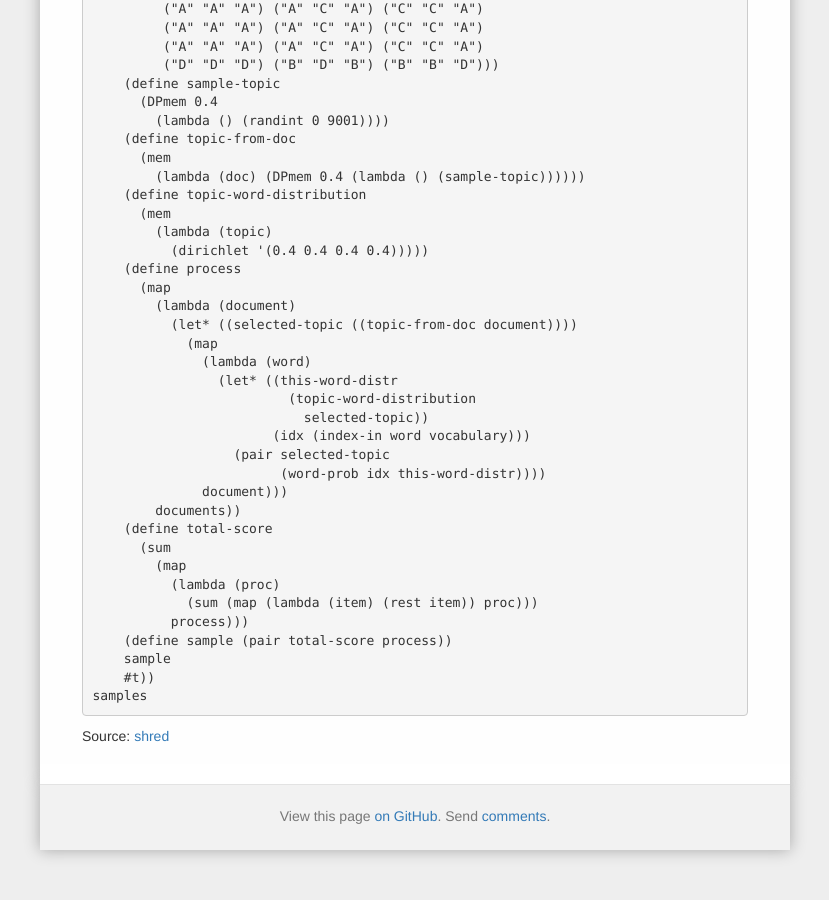
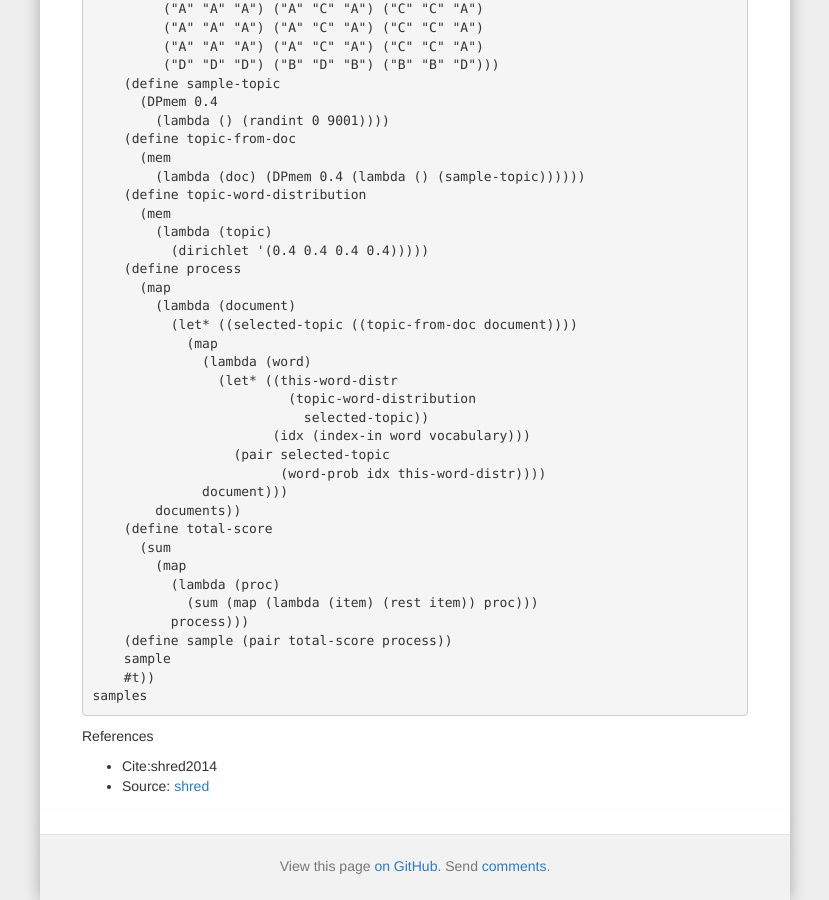
Before and after one commit to forestdb/forestdb.org, a Jekyll site: the page built from models/hdp-topic-bench.md, in a window 1280 px wide and 900 px high, scrolled down 1111 px. Shown: the whole window, without its empty margins (225-1054 px from the left). Built offline with Jekyll 4.4.1, drawn with Linux system fonts in a browser that asks for light colours; nearby versions of some CDN libraries; a script that is not in the unit is left out.

Commit message:
Update hdp-topic-bench.md

```diff
--- a/models/hdp-topic-bench.md
+++ b/models/hdp-topic-bench.md
@@ -94,4 +94,7 @@
         #t))
     samples
 
-Source: [shred](https://github.com/LFY/shred/blob/master/benchmarks/topic-hdp.ss)
+References
+
+- Cite:shred2014
+- Source: [shred](https://github.com/LFY/shred/blob/master/benchmarks/topic-hdp.ss)
```
